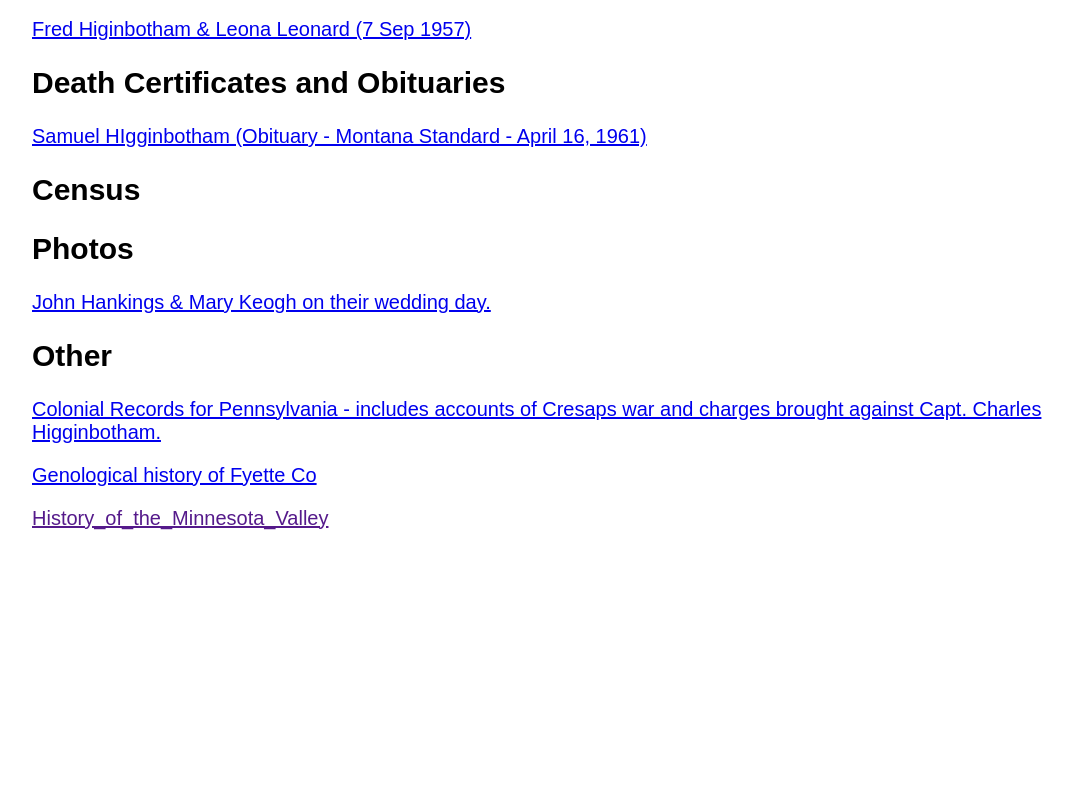
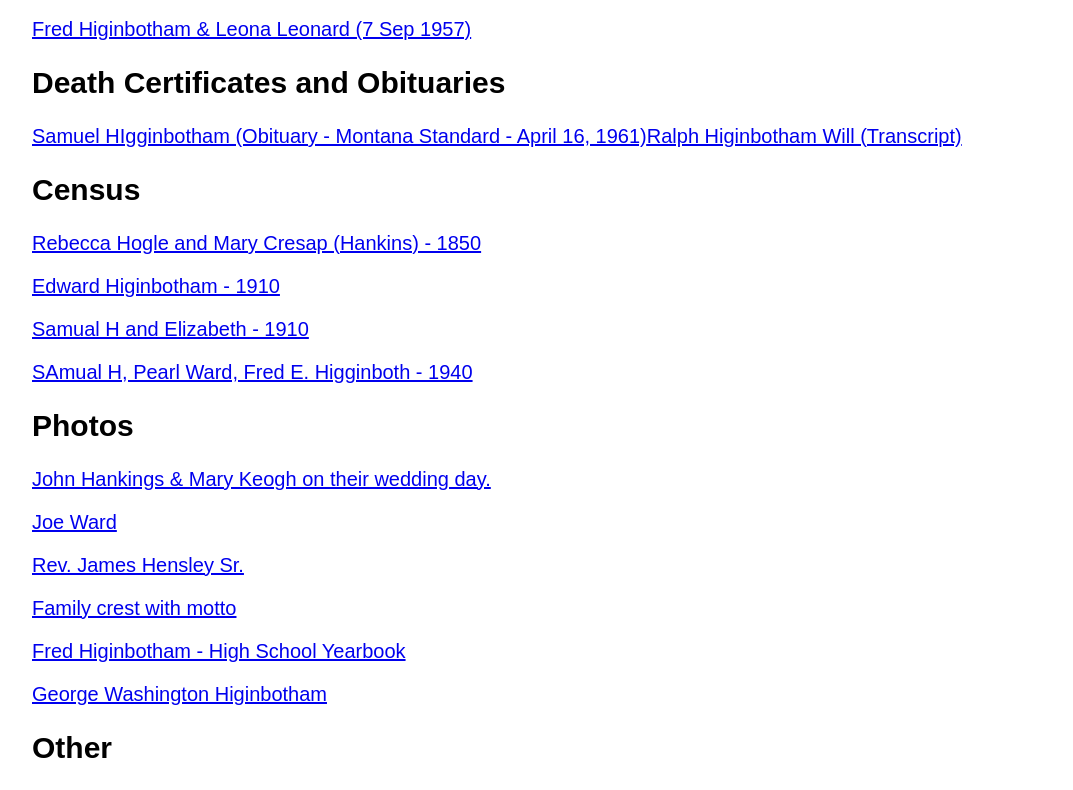
Before and after one commit to bhensleyWeb/higginbotham, a React (Create React App) app: page /higginbotham/docs in a window 1280 px wide. Shown: the part 520-1310 px from the top of the page, without its empty margins (82-1155 px from the left). Before the commit the page ends 1070 px from the top, so only its background shows below. Built offline with nearby package versions, Linux system fonts and the light colour scheme.

Commit message:
doc links and tuning

```diff
--- a/src/pages/Docs.js
+++ b/src/pages/Docs.js
@@ -19,14 +19,23 @@ const Docs = () => {
       <h2>Death Certificates and Obituaries</h2>
 
       <a href="https://drive.google.com/file/d/1iNsMc25_qI7EmiNTCukA7JHmflVyP-IG/view?usp=sharing" target="_new">Samuel HIgginbotham (Obituary - Montana Standard - April 16, 1961)</a>
-
+      <a href="https://drive.google.com/file/d/1Wqv922y9xkmEMMVVxPwgiNIQo4z0vETe/view?usp=share_link" target="_new">Ralph Higinbotham Will (Transcript)</a>
       <h2>Census</h2>
+      <p><a href="https://drive.google.com/file/d/1q9CVnx59a68xCGAjlhKo3YXXVQMyoidg/view?usp=share_link" target="_new">Rebecca Hogle and Mary Cresap (Hankins) - 1850</a></p>
+      <p><a href="https://drive.google.com/file/d/1tbmtGoWWIVxClu9PyTkV_9ebkYz52D5p/view?usp=share_link" target="_new">Edward Higinbotham - 1910 </a></p>
+      <p><a href="https://drive.google.com/file/d/1By9cfdTN6wYN80itGbJuN88xZvJaJf74/view?usp=share_link" target="_new">Samual H and Elizabeth - 1910</a></p>
+      <p><a href="https://drive.google.com/file/d/1By9cfdTN6wYN80itGbJuN88xZvJaJf74/view?usp=share_link" target="_new">SAmual H, Pearl Ward, Fred E. Higginboth - 1940</a></p>
       <h2>Photos</h2>
       <p><a href="https://drive.google.com/file/d/1EmpVMomdqpzIENl3R7WKRf0ZGlTdOqFE/view?usp=share_link" target="_new">John Hankings & Mary Keogh on their wedding day.</a></p>
+      <p><a href="https://drive.google.com/file/d/11YphV6CDF8JAN2eo9uNnUGdCMuiBa96e/view?usp=share_link" target="_new">Joe Ward</a></p>
+      <p><a href="https://drive.google.com/file/d/1Eh6dwUULkCsL48qqnML1vVsu5E45aaag/view?usp=share_link" target="_new">Rev. James Hensley Sr.</a></p>
+      <p><a href="https://drive.google.com/file/d/1VXV7eIQEJ4zW0yQVl3B2wAuZzhhWwomf/view?usp=share_link" target="_new">Family crest with motto</a></p>
+      <p><a href="https://drive.google.com/file/d/1X0QhDiJzcA-xmv9p2Y1y3uZScrCcx6H2/view?usp=share_link" target="_new">Fred Higinbotham - High School Yearbook</a></p>
+      <p><a href="https://drive.google.com/file/d/1i3MZwi0aMztJbEb8HUactp9rRhwx6-PK/view?usp=share_link" target="_new">George Washington Higinbotham</a></p>
       <h2>Other</h2>
       <p><a href="https://drive.google.com/file/d/1mjXN1XhVX_9bxov_cGV8yyBdW08hbFFH/view?usp=share_link" target="_new">Colonial Records for Pennsylvania - includes accounts of Cresaps war and charges brought against Capt. Charles Higginbotham.</a></p>
-      <p><a href="https://drive.google.com/file/d/1DD_vMUQVV_3OUg4EpO6B_LLAj7dp6NMU/view?usp=share_link" terget="_new">Genological history of Fyette Co</a></p>
-      <p><a href="" target="_new">History_of_the_Minnesota_Valley</a></p>
+      <p><a href="https://drive.google.com/file/d/1rs1EedAwtmXPCVihpsMbqIVWFIWZAJYq/view?usp=share_link" terget="_new">Genological history of Fyette Co. Contains notes about Samuel, Ralph, Uriah and George Higinbotham (p. 704)</a></p>
+      <p><a href="https://drive.google.com/file/d/1wmJnZe9bOgdwRpo6o8OqEydIsODsBi6L/view?usp=share_link" target="_new">History_of_the_Minnesota_Valley</a> - Notes for William and John Hankins for Le Seuer Co, daughter Mary and her husband Orange Hogle. (p. 510)</p>
     </div>
     </Container>
   )
--- a/src/pages/Home.js
+++ b/src/pages/Home.js
@@ -7,7 +7,7 @@ const Home = () => {
       <Container>
       <div class="bgimg-1" style={{ backgroundImage: `url("${process.env.PUBLIC_URL}/images/overlooking-anaconda-mt-3.jpg")` }}>
               <div class="caption">
-                <span class="border">Anaconda, MT </span>
+                <span class="border" style={{whiteSpace:'none',fontSize:'3vw'}}>Anaconda, MT </span>
               </div>
             </div>
         <div className="row">
@@ -42,11 +42,12 @@ const Home = () => {
             <br />
             <h2>How to use this site</h2>
             <div class="bgimg-1" style={{ backgroundImage: `url("${process.env.PUBLIC_URL}/images/coshocton_1846.jpg")`, height:'100px' }}></div>
-            <p>I have attempted to break this site into four main sections, <ul>
+            <p>I have attempted to break this site into the following sections, <ul>
               <li>Tree - the tree itself showing my ancestry.</li>
               <li>Documents - a library of marriage certificates, death certificates and obituaries, land warrents, and other supporting documentaion.</li>
               <li>Stories - A collection of interesting stories uncovered during my research</li>
               <li>Notes - Credits and general synopsis of confusing relationships throughout the tree. Links to resources and cited records.</li>
+              <li>Land - Land warrents and permits granted.</li>
             </ul>
             </p>
 
--- a/src/pages/Land.js
+++ b/src/pages/Land.js
@@ -9,7 +9,7 @@ const Land = () => {
       <hr />
       <p>Just like the song lyrics say, this land is your land, this land is my land. Below are several land warrents issued to Higginbotham men throughtout history; from the rewards given to Capt. Charles Higginbotham and his nephew Ralph fort their parts in Cresap's War to hunting and farming grounds given to Edward Ambrose Higginbotham at the beginning of the twentieth century. </p>
       <p><a href="https://drive.google.com/file/d/1xsFjl2FGhP7R054RrUkO6GjXyYq239qC/view?usp=share_link" target="_new">Gov Ogle</a> - Governor Ogle (of Baltimore) commissions men to clear out disputed territory in modern day Lancaster and York counties, PA. </p>
-      <p><a href="https://drive.google.com/file/d/1xhuu3Sk1ww8gmwlf3MiUXKg-fxL7IiID/view?usp=share_link" target="_new">Capt. Charles Higginbotham</a> Land aquired by Capt. Charles HIgginbotham. Due to his having multiple wives over his lifetime, much of the land ws disputed over inheritance. it is unknown who holds this land today. </p>
+      <p><a href="https://drive.google.com/file/d/1XThnqBVBCDvDjI2ocvJojfSER8kv_f9N/view?usp=share_link" target="_new">Capt. Charles Higginbotham</a> Land aquired by Capt. Charles HIgginbotham. Due to his having multiple wives over his lifetime, much of the land ws disputed over inheritance. it is unknown who holds this land today. </p>
       <p><a href="https://drive.google.com/file/d/1C_I4LDlMarKjX38B_xFYTCtNO-3FUwRG/view?usp=share_link" target="_new">Ralph Higginbotham</a>Ralph Higginboth would come to own a stretch of land in Lancaster County, PA known as content as a reward for his service in Cresap's War.</p>
       <p><a href="https://drive.google.com/file/d/1M8o9aJSzYOl94jlb4z6sSJEQKd7EgFiX/view?usp=share_link" target="_new">Edward Ambrose Higginbotham (1)</a> The first of two properies granted to E. A. Higginboth, granted by William Taft.</p>
       <p><a href="https://drive.google.com/file/d/1tz1jOR9gbK2OdMamU6S9UKWXC2ej62Xo/view?usp=share_link" target="_new">Edward Ambrose Higginbotham (1)</a> The second of two ajoining properies granted to E. A. Higginboth, granted by Woodrow Wilson four years later.</p>
--- a/src/pages/Notes.js
+++ b/src/pages/Notes.js
@@ -21,7 +21,7 @@ export default function Notes() {
             <div><h1>Conclusions</h1>
             <p><b>The Henthorns</b> - The Henthorn family is more than just a random occurance in our tree. They were more than aquantences in the late 1600s and early 1700s. Documents seem to show these families were close. Wherever you see a Higginbotham, there was a Henthorn. Both families took part in Cresap's war and granted land in PA during/after the conflict.
             </p>
-            <p><b>Ralph (or John Ralph) Higginbotham</b> - The origin of Higginbothams is not an easy one. In the full tree with all known relatives there is a Ralph, a Ralph Henry, and a John Ralph Higginbotham all living at the same time. Additionally there are three Samuels, several Uriahs, Two Nathan Hankins (uncle/nephew),  a plethera of women named Mary, Elizabeth, or Margaret. This is due to the common practice of naming children after beloved relatives (Fathers, Grandfathers, Mothers, Aunts, Uncles...etc.) Becuase of this confusion and lack of record keeping, it is difficult to determine whose who in many accounts. Like many geneologists, I attempted to do the best I could by using context while focusing on those individuals.</p>
+            <p><b>Ralph (or John Ralph) Higginbotham</b> - The origin of Higginbothams is not an easy one. In the full tree with all known relatives there is a Ralph, a Ralph Henry, and a John Ralph Higginbotham all living at the same time. Additionally there are three Samuels, several Uriahs, Two Nathan Hankins (uncle/nephew),  too many Mary's to count, Elizabeths, or Margarets. This is due, in part, to the common practice of naming children after beloved relatives (Fathers, Grandfathers, Mothers / Mother Mary, Aunts, Uncles, Brothers...etc.) Becuase of this confusion and lack of record keeping, it is difficult to determine whose who in many accounts. Like many geneologists, I attempted to do the best I could by using context while focusing on those individuals.</p>
             <p>Because of the duplicate names and close dates of events, there are some who belive that our John Ralph Higginbotham is the same J.R. Higginbotham that settled in Barbados. I do not believe this to be true. Many Higginbotham geneologists continue to quibble over who is who.</p>
             <p>Ralph Higginbotham was reportedly raised by his Uncle Capt. Charles Higginbotham - who raised two of his brother's children (unknown which brother). A boy and a girl. Some have proposed that his father may have been Thomas, but with no evidence, I cannot make that link. It could have easily been Richard, or more likely John Ralph given birth dates and locations.</p></div>
             <div><h1>Duplicates</h1>
```
